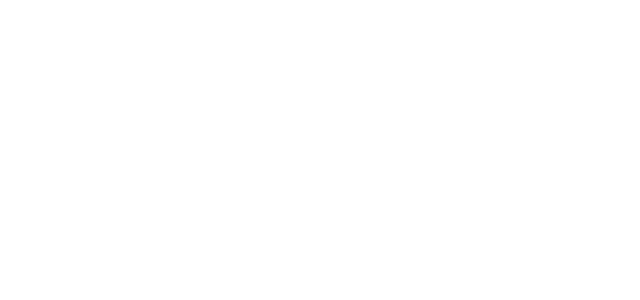
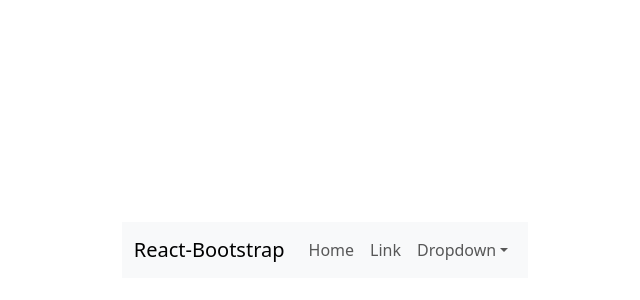
Before and after one commit to MatiasPerez00/CAL, a React (Vite) app: page / in a window 1280 px wide. Before the commit this address had no page. Shown: the part 150-450 px from the top of the page, without its empty margins (315-955 px from the left). Built offline with nearby package versions, Linux system fonts and the light colour scheme.

Commit message:
Corrige bootstrap con importaciones faltantes

```diff
--- a/src/App.jsx
+++ b/src/App.jsx
@@ -1,18 +1,20 @@
-import { Route, Routes } from 'react-router-dom'
+// import { Route, Routes } from 'react-router-dom'
 import './App.css'
+import NavComponent from './assets/Components/NavComponent.jsx'
 
 
 function App() {
 
   return (
     <div className="AppCAL">
-      <Routes>
+      <NavComponent/>
+      {/* <Routes>
         <Route>
 
         </Route>
-      </Routes>
+      </Routes> */}
     </div>
   )
 }
 
-export default App
+export default App;
--- /dev/null
+++ b/src/assets/Components/NavComponent.jsx
@@ -0,0 +1,34 @@
+import Container from 'react-bootstrap/Container';
+import Nav from 'react-bootstrap/Nav';
+import Navbar from 'react-bootstrap/Navbar';
+import NavDropdown from 'react-bootstrap/NavDropdown';
+
+function NavComponent() {
+  return (
+    <Navbar expand="lg" className="bg-body-tertiary">
+      <Container>
+        <Navbar.Brand href="#home">React-Bootstrap</Navbar.Brand>
+        <Navbar.Toggle aria-controls="basic-navbar-nav" />
+        <Navbar.Collapse id="basic-navbar-nav">
+          <Nav className="me-auto">
+            <Nav.Link href="#home">Home</Nav.Link>
+            <Nav.Link href="#link">Link</Nav.Link>
+            <NavDropdown title="Dropdown" id="basic-nav-dropdown">
+              <NavDropdown.Item href="#action/3.1">Action</NavDropdown.Item>
+              <NavDropdown.Item href="#action/3.2">
+                Another action
+              </NavDropdown.Item>
+              <NavDropdown.Item href="#action/3.3">Something</NavDropdown.Item>
+              <NavDropdown.Divider />
+              <NavDropdown.Item href="#action/3.4">
+                Separated link
+              </NavDropdown.Item>
+            </NavDropdown>
+          </Nav>
+        </Navbar.Collapse>
+      </Container>
+    </Navbar>
+  );
+}
+
+export default NavComponent;
```
Also changed, not shown: src/assets/Components/Nav.jsx (deleted, +0 -10 lines), src/main.jsx (+4 -3 lines), 1 other file (tests, documents, lock files or other folders).
